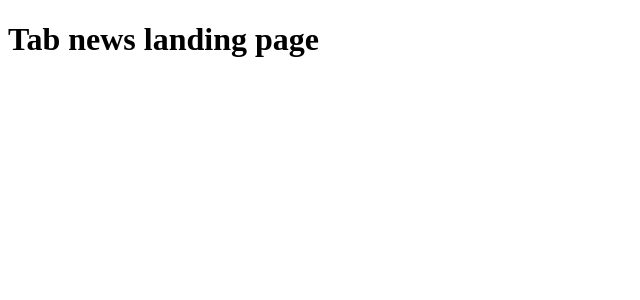
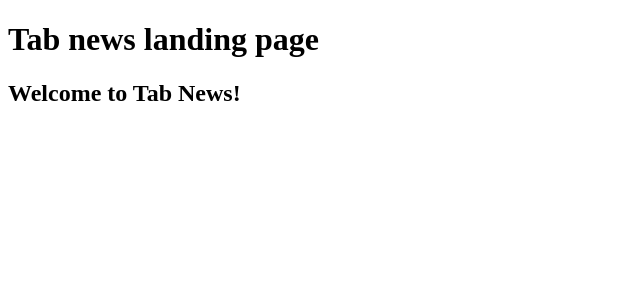
Before and after one commit to GuilhermeBustos/clone-tabnews, a Next.js app: page / in a window 1280 px wide. Shown: the top 300 px of the page, without its empty margins (0-640 px from the left). Built offline with nearby package versions, Linux system fonts and the light colour scheme.

Commit message:
Modifying pages/index.js to add a welcome message.

```diff
--- a/pages/index.js
+++ b/pages/index.js
@@ -1,5 +1,10 @@
 function Home() {
-  return <h1>Tab news landing page</h1>;
+  return (
+    <>
+      <h1>Tab news landing page</h1>
+      <h2>Welcome to Tab News!</h2>
+    </>
+  );
 }
 
 export default Home;
```
